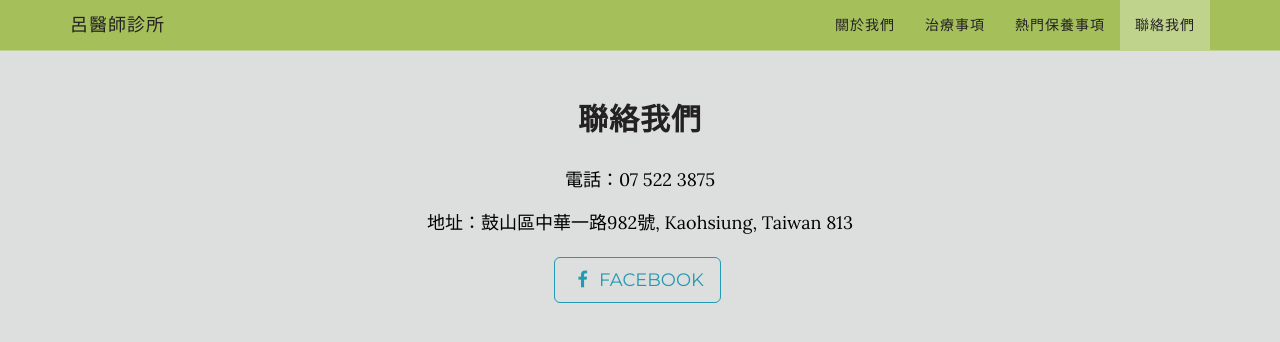
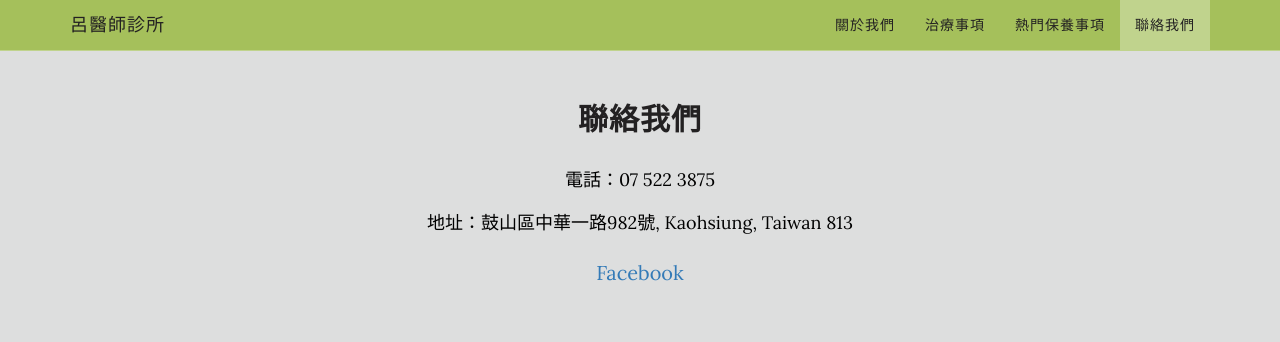
Before and after one commit to alu416/alu416.github.io, a Jekyll site: the page built from index.html, in a window 1280 px wide and 900 px high, scrolled down 4313 px. Shown: the top 342 px of the window. Built offline with Jekyll 4.4.1, drawn with Linux system fonts in a browser that asks for light colours.

Commit message:
Update contact.html

```diff
--- a/_includes/contact.html
+++ b/_includes/contact.html
@@ -10,14 +10,17 @@
                 <!--<p><a href="mailto:{{ site.email }}">{{ site.email }}</p></a>-->
 
 
-                <ul class="list-inline banner-social-buttons">
-                    {% for network in site.social %}
+                <!--<ul class="list-inline banner-social-buttons"> -->
+                    <!--{% for network in site.social %}
                     <li>
-                        <!--<a href="www.facebook.com/Luclinic" class="btn btn-default btn-lg"><i class="fa fa-{{ network.title }} fa-fw"></i> <span class="network-name">{{ network.title }}</span></a>-->
-                        <a href="{{ network.url }}" class="btn btn-default btn-lg"><i class="fa fa-{{ network.title }} fa-fw"></i> <span class="network-name">{{ network.title }}</span></a>
-                    </li>
+                        <!--<a href="www.facebook.com/Luclinic" class="btn btn-default btn-lg"><i class="fa fa-facebook"></i> <span class="network-name">{{ network.title }}</span></a>-->
+                        <!--<a href="{{ network.url }}" class="btn btn-default btn-lg"><i class="fa fa-{{ network.title }} fa-fw"></i> <span class="network-name">{{ network.title }}</span></a>-->
+                        <!--<a href="http://facebook.com/Luclinic"><i class="fa fa-facebook fa-fw"></i></a>-->
+
+                    <!--</li>
                     {% endfor %}
-                </ul>
+                </ul>-->
+                <p><a href="http://facebook.com/Luclinic">Facebook</a></p>
             </div>
         </div>
     </section>
```
